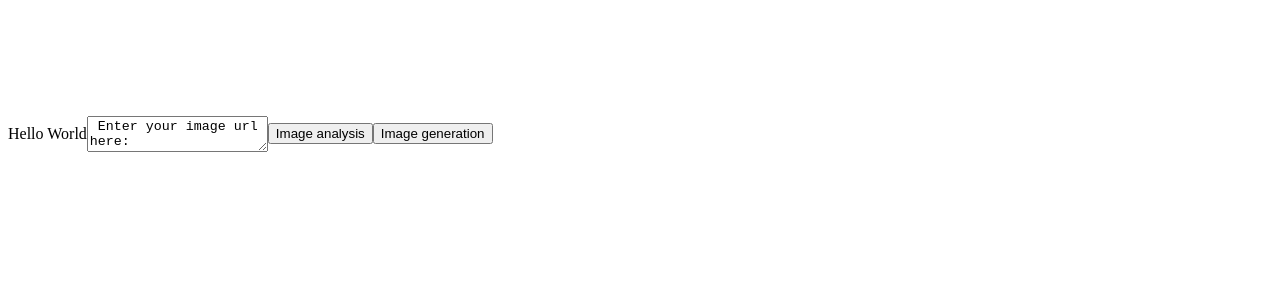
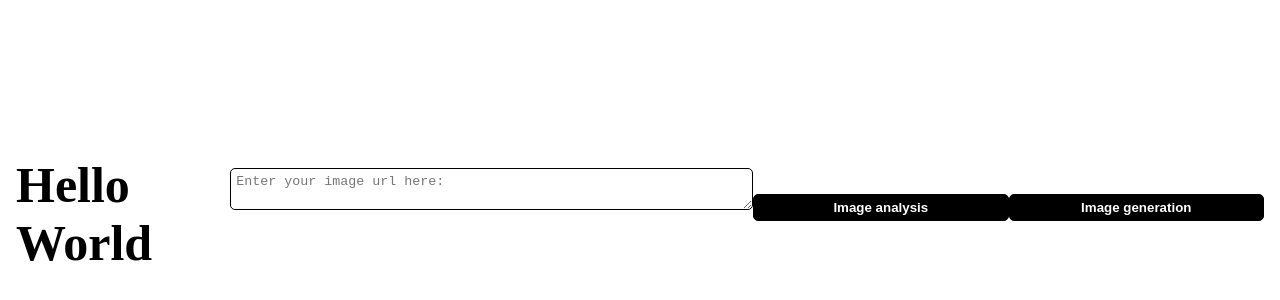
Before and after one commit to JerrySantana/analyze-and-generate-images-with-Azure-AI, a React (Create React App) app: page / in a window 1280 px wide. Shown: the part 144-444 px from the top of the page. Built offline with nearby package versions, Linux system fonts and the light colour scheme; the HTML template or start-up script is replaced by a standard one.

Commit message:
Modified the css

```diff
--- a/src/App.js
+++ b/src/App.js
@@ -2,12 +2,20 @@ import React from 'react';
 
 function App() {
   const value = 'World';
+
+  const titles = <title> Image analysis and generation. </title>;
+//  const css1 = <link rel='stylesheet' href='index.css' />;
+
   const p1 = <p id='hello'> Hello {value} </p>;
-  const titles = <title id='title'> Image analysis and generation. </title>;
-  const tb1 = <textarea id='textBox'> Enter your image url here: </textarea>;
-  const btnIa = <button id='imA'> Image analysis </button>;
-  const btnIg = <button id='imG'> Image generation </button>;
-  const page = <div className='page'>{titles} {p1} {tb1} {btnIa} {btnIg}</div>;
+  const tb1 = <textarea id='textBox' name='textBox' placeholder='Enter your image url here:'></textarea>;
+  const btnIa = <button name='imA'> Image analysis </button>;
+  const btnIg = <button name='imG'> Image generation </button>;
+
+  const buttons = <div className='buttons'>{btnIa} {btnIg}</div>;
+  const head1 = <head>{titles}</head>;
+  const body1 = <body> <div className='page'>{titles} {p1} {tb1} {buttons}</div> </body>;
+
+  const page = <html>{head1} {body1}</html>;
 
   return page;
 }
--- a/src/index.css
+++ b/src/index.css
@@ -8,3 +8,40 @@
     align-content: center;
     align-items: center;
 }
+
+#hello {
+    font-size: 50px;
+    font-weight: bold;
+    color: #000000;
+    margin-bottom: 5%;
+}
+
+#textBox {
+    width: 50%;
+    height: 50%;
+    border: 1px solid #000000;
+    border-radius: 5px;
+    padding: 5px;
+    margin-bottom: 5%;
+}
+
+button {
+    width: 50%;
+    height: 50%;
+    border: 1px solid #000000;
+    border-radius: 5px;
+    padding: 5px;
+    margin-bottom: 5%;
+    background-color: #000000;
+    color: #ffffff;
+    font-weight: bold;
+}
+ .buttons {
+    display: flex;
+    flex-flow: row, wrap;
+    width: 50%;
+    height: 50%;
+    align-content: center;
+    align-items: center;
+    justify-content: center;
+ }
```
